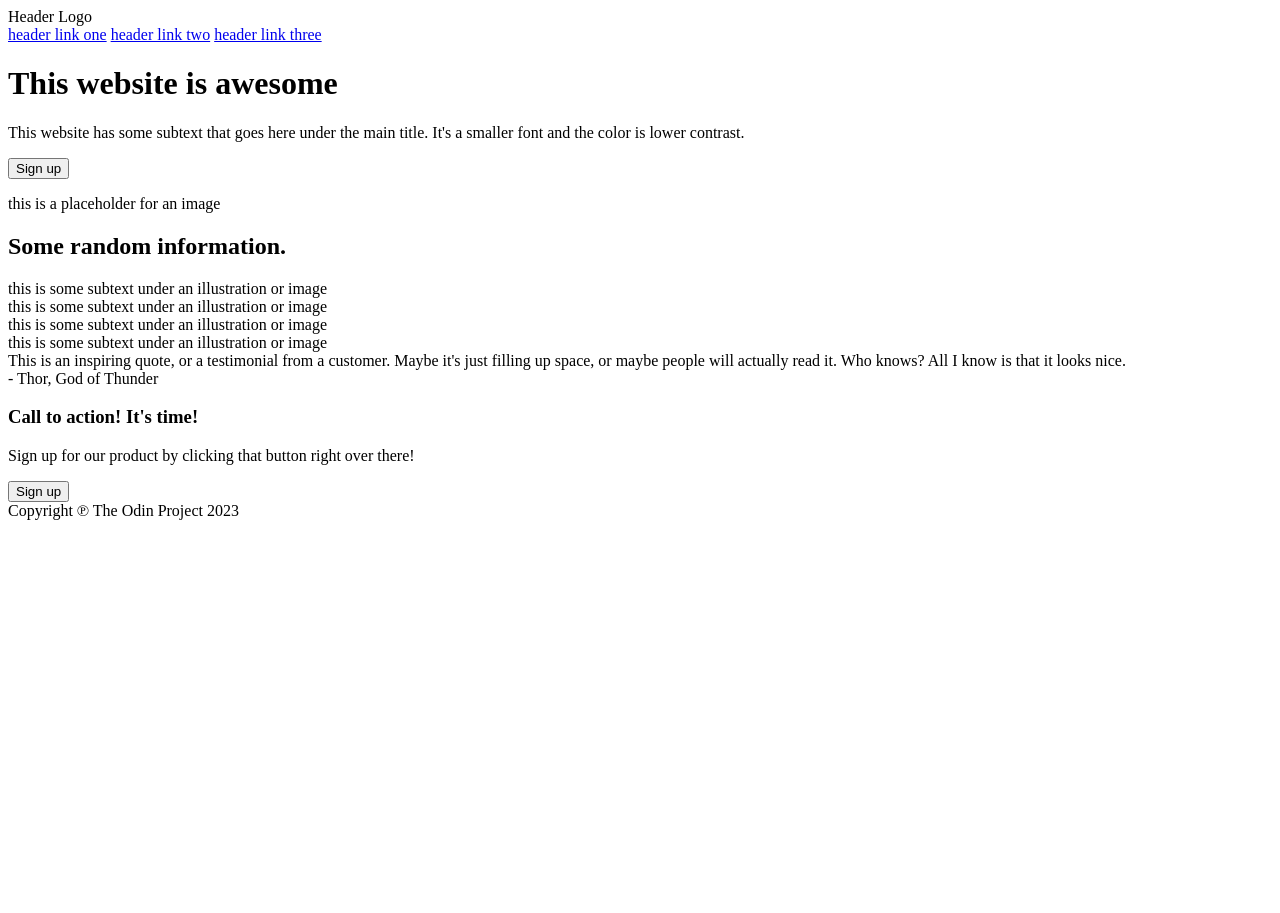
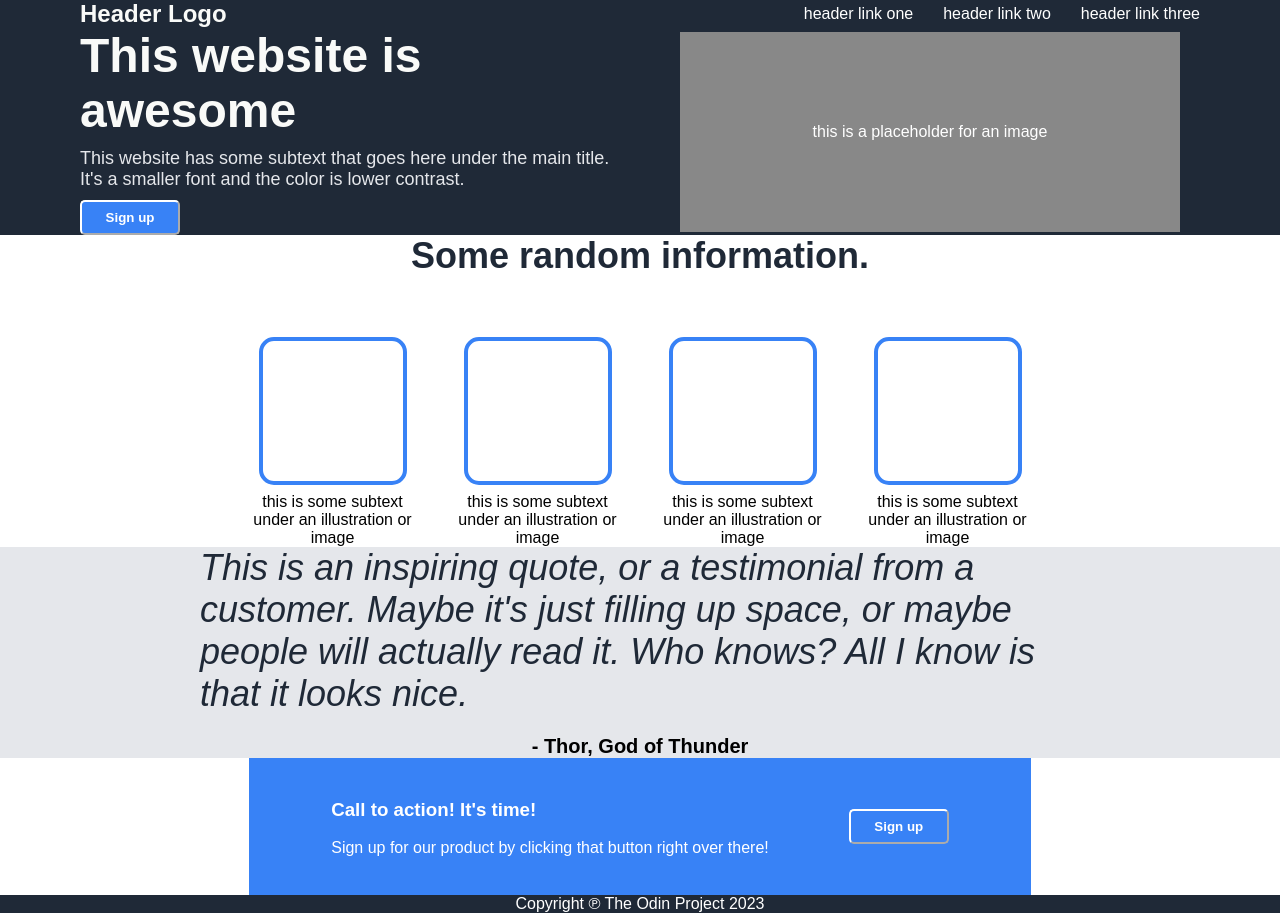
Before and after one commit to GYNECHIATRIST/landing-page, a plain HTML site: page index.html in a window 1280 px wide. Before the commit the page ends 800 px from the top, so only its background shows below. Drawn offline with Linux system fonts and the light colour scheme.

Commit message:
Finish draft landing page

```diff
--- a/index.html
+++ b/index.html
@@ -4,48 +4,43 @@
     <meta charset="UTF-8">
     <meta name="viewport" content="width=device-width, initial-scale=1.0">
     <title>Foundations: Landing Page</title>
+    <link rel="stylesheet" href="styles.css">
 </head>
-<header>
-    <div class="logo">Header Logo</div>
-    <div class="header-links">
-        <a class="link-one" href="#">header link one</a>
-        <a class="link-two" href="#">header link two</a>
-        <a class="link-three" href="#">header link three</a>
+<body>
+    <div class="header">
+        <div class="header-logo">Header Logo</div>
+        <div class="header-links">
+            <a class="link-one" href="#">header link one</a>
+            <a class="link-two" href="#">header link two</a>
+            <a class="link-three" href="#">header link three</a>
+        </div>
     </div>
-</header>
-<body>
     <div class="hero-container">
         <div class="hero-left">
-            <div class="hero-text">
-                <h1>This website is awesome</h1>
-                <p>This website has some subtext that goes here under the main title. It's a smaller font and the color is lower contrast.</p>
-            </div>
+            <div class="hero-text">This website is awesome</div>
+            <div class="hero-subtext">This website has some subtext that goes here under the main title. It's a smaller font and the color is lower contrast.</div>
             <button class="hero-button">Sign up</button>
         </div>
         <div class="hero-right">
-            <div class="hero-img">
-                <p>this is a placeholder for an image</p>
-            </div>
+            <div class="hero-img">this is a placeholder for an image</div>
         </div>
     </div>
     <div class="info-container">
-        <div class="info-header">
-            <h2>Some random information.</h2>
-        </div>
+        <div class="info-header">Some random information.</div>
         <div class="info-body">
-            <div class="info1">
+            <div class="info">
                 <div class="info-img"></div>
                 <div class="info-text">this is some subtext under an illustration or image</div>
             </div>
-            <div class="info2">
+            <div class="info">
                 <div class="info-img"></div>
                 <div class="info-text">this is some subtext under an illustration or image</div>
             </div>
-            <div class="info3">
+            <div class="info">
                 <div class="info-img"></div>
                 <div class="info-text">this is some subtext under an illustration or image</div>
             </div>
-            <div class="info4">
+            <div class="info">
                 <div class="info-img"></div>
                 <div class="info-text">this is some subtext under an illustration or image</div>
             </div>
@@ -56,6 +51,7 @@
         <div class="quote-author">- Thor, God of Thunder</div>
     </div>
     <div class="signup-container">
+        <div class="signup">
         <div class="signup-left">
             <h3>Call to action! It's time!</h3>
             <p>Sign up for our product by clicking that button right over there!</p>
@@ -63,9 +59,10 @@
         <div class="signup-right">
             <button class="signup-button">Sign up</button>
         </div>
+        </div>
+    </div>
+    <div class="footer">
+        <div class="footer-text">Copyright ℗ The Odin Project 2023</div>
     </div>
 </body>
-<footer>
-    <div class="footer-text">Copyright ℗ The Odin Project 2023</div>
-</footer>
 </html>
--- a/styles.css
+++ b/styles.css
@@ -0,0 +1,193 @@
+body {
+    height: 100vh;
+    font-family: sans-serif;
+    display: flex;
+    margin: 0;
+    padding: 0;
+    flex-direction: column;
+    justify-content: space-between;
+}
+
+button {
+    width: 100px;
+    height: 35px;
+    font-weight: 800;
+    padding: 0 20px;
+    border-radius: 5px;
+    background: #3882F6;
+    color: white;
+    border-color: white;
+}
+
+a {
+    text-decoration: none;
+    color: white;
+}
+
+.header {
+    display: flex;
+    flex: 0.5;
+    justify-content: space-between;
+    background: #1F2937;
+    color: white;
+    padding: 0 80px;
+}
+
+.header-logo {
+    display: flex;
+    align-items: center;
+    font-size: 24px;
+    font-weight: 800;
+    color: #F9FAF8;
+}
+
+.header-links {
+    display: flex;
+    align-items: center;
+    gap: 30px;
+}
+
+.hero-container {
+    display: flex;
+    flex: 3;
+    justify-content: space-between;
+    background: #1F2937;
+    color: white;
+    padding: 0px 80px;
+    gap: 40px;
+}
+
+.hero-left,
+.hero-right {
+    flex: 1;
+}
+
+.hero-left {
+    display: flex;
+    flex-direction: column;
+    justify-content: center;
+    gap: 10px;
+}
+
+.hero-text {
+    font-size: 48px;
+    font-weight: 800;
+    color: #F9FAF8;
+}
+
+.hero-subtext {
+    font-size: 18px;
+    color: #E5E7EB;
+}
+
+.hero-right {
+    display: flex;
+    flex-direction: column;
+    justify-content: center;
+    align-items: center;
+}
+
+.hero-img {
+    width: 500px;
+    height: 200px;
+    display: flex;
+    justify-content: center;
+    align-items: center;
+    background: #888;
+}
+
+.info-container {
+    display: flex;
+    flex: 3;
+    flex-direction: column;
+    justify-content: center;
+    align-items: center;
+    gap: 40px;
+}
+
+.info-header {
+    font-size: 36px;
+    font-weight: 800;
+    color: #1F2937;
+    margin-bottom: 20px;
+}
+
+.info-body {
+    display: flex;
+    justify-content: center;
+    width: 800px;
+    gap: 20px;
+    font-size: 16px;
+}
+
+.info {
+    display: flex;
+    flex-direction: column;
+    justify-content: center;
+    align-items: center;
+}
+
+.info-img {
+    display: flex;
+    justify-content: center;
+    width: 100px;
+    height: 100px;
+    border-radius: 15px;
+    border: 4px solid #3882F6;
+    padding: 20px;
+    margin-bottom: 8px;
+}
+
+.info-text {
+    text-align: center;
+}
+
+.quote-container {
+    display: flex;
+    flex-direction: column;
+    justify-content: center;
+    align-items: center;
+    flex: 3;
+    background: #E5E7EB;
+    gap: 20px;
+}
+
+.quote-text {
+    margin: 0 200px;
+    width: auto;
+    font-size: 36px;
+    font-style: italic;
+    color: #1F2937;
+}
+
+.quote-author {
+    font-size: 20px;
+    font-weight: 800;
+}
+
+.signup-container {
+    flex: 2;
+    display: flex;
+    justify-content: center;
+    align-items: center;
+}
+
+.signup {
+    display: flex;
+    justify-content: center;
+    align-items: center;
+    border: 2px solid #3882F6;
+    background: #3882F6;
+    color: white;
+    padding: 20px 80px;
+    gap: 80px;
+}
+
+.footer {
+    flex: 0.5;
+    display: flex;
+    justify-content: center;
+    align-items: center;
+    background: #1F2937;
+    color: white;
+}
```
